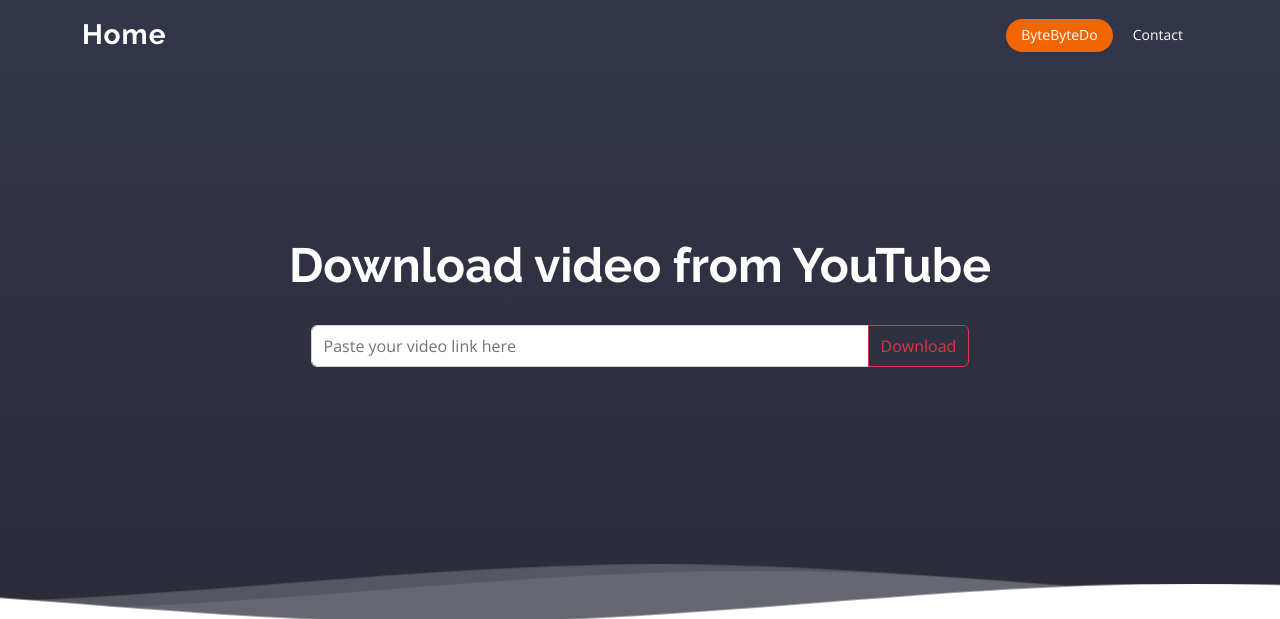
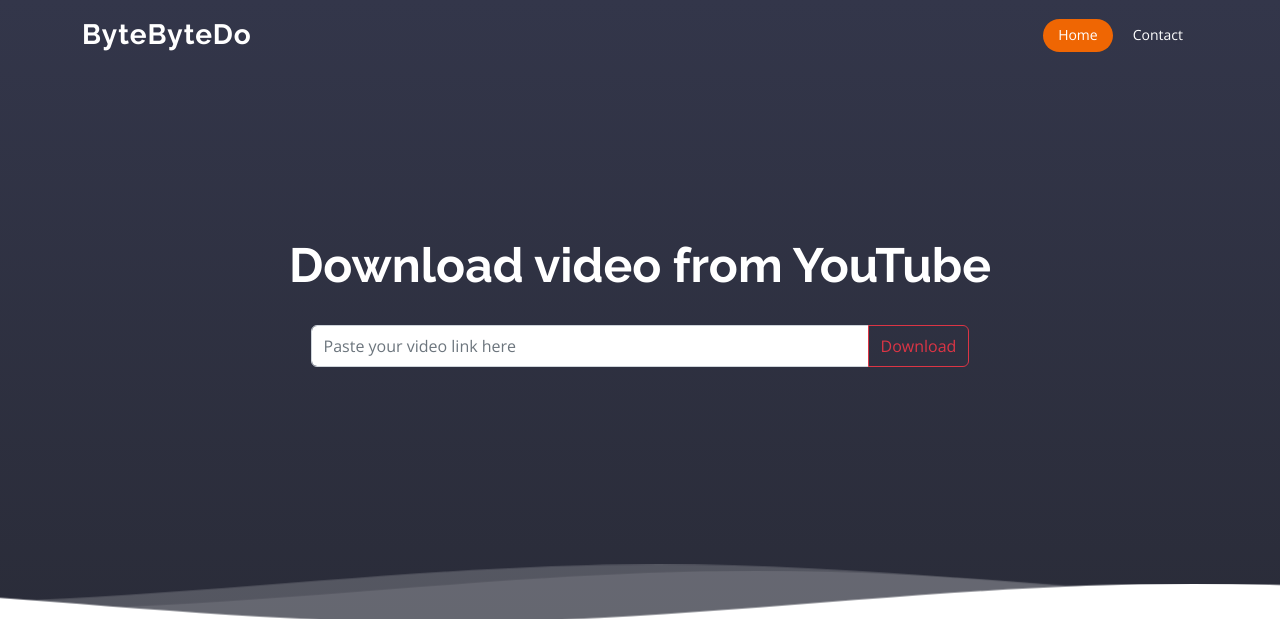
Before and after one commit to Asilbek-MR/pdfdonw, a Django app: page / in a window 1280 px wide. Shown: the top 619 px of the page. Run offline with Django 4.2, Linux system fonts and the light colour scheme; some libraries are stand-ins or nearby versions.

Commit message:
fix logo

```diff
--- a/templates/index.html
+++ b/templates/index.html
@@ -95,7 +95,7 @@
     <div class="container d-flex align-items-center justify-content-between">
 
       <div class="logo">
-        <h1><a href="/">Home</a></h1>
+        <h1><a href="/">ByteByteDo</a></h1>
 
         <!-- Uncomment below if you prefer to use an image logo -->
         <!-- <a href="index.html"><img src="assets/img/logo.png" alt="" class="img-fluid"></a>-->
@@ -103,7 +103,7 @@
 
       <nav id="navbar" class="navbar">
         <ul>
-          <li><a class="nav-link scrollto active" href="#hero">ByteByteDo</a></li>
+          <li><a class="nav-link scrollto active" href="#hero">Home</a></li>
           <!-- <li><a class="nav-link scrollto" href="#about">About</a></li>
           <li><a class="nav-link scrollto" href="#services">Services</a></li>
           <li><a class="nav-link scrollto " href="#portfolio">Portfolio</a></li>
```
